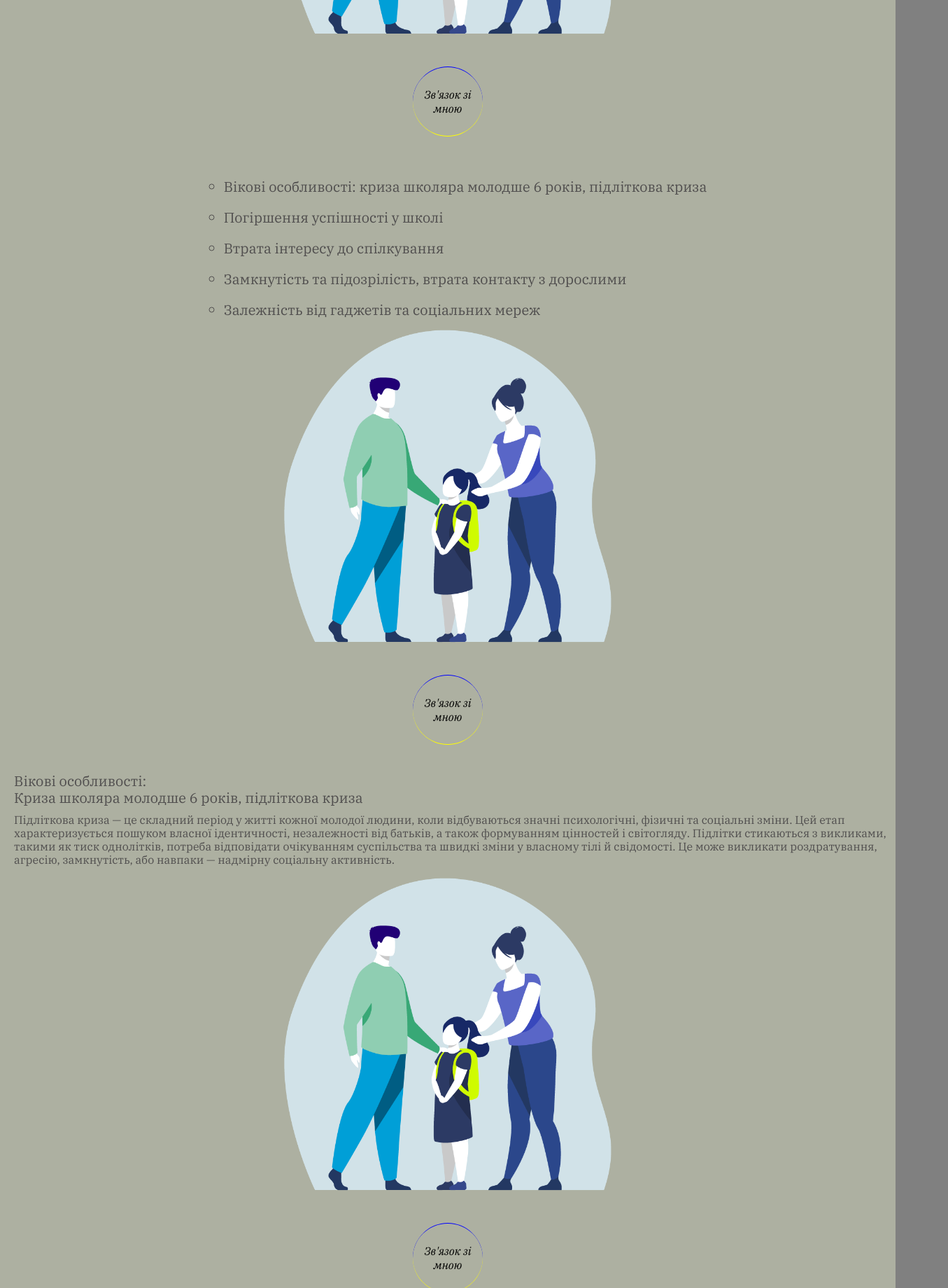
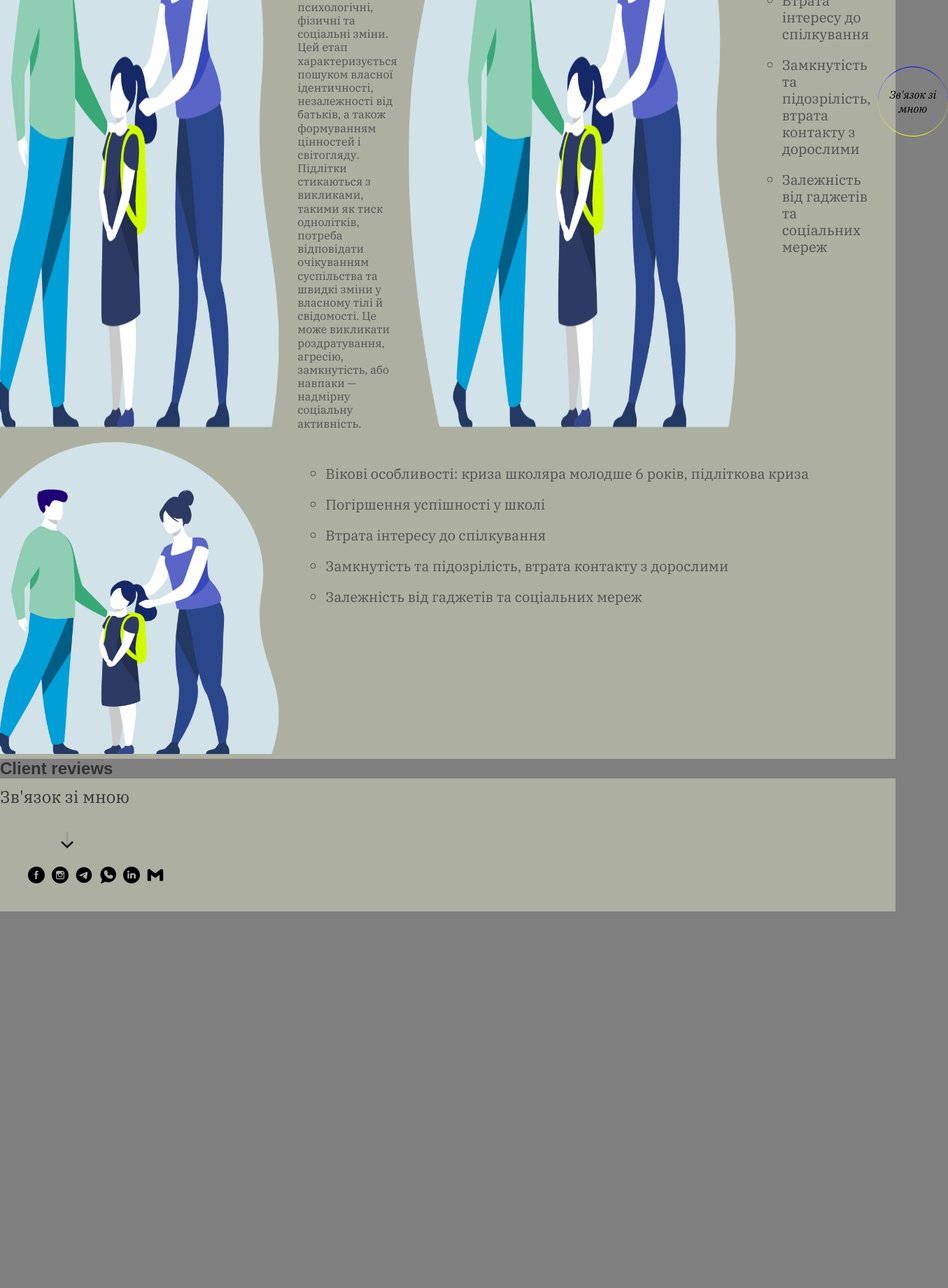
Before and after one commit to dmitruz/psychologist_liuda, a React (Create React App) app: page / in a window 1280 px wide. Shown: the part 4100-5940 px from the top of the page at 70% size, 1355 px wide, since content can reach past the window. After the commit the page ends 5402 px from the top, so only its background shows below. Built offline with nearby package versions, Linux system fonts and the light colour scheme.

Commit message:
change kids service block

```diff
--- a/src/components/MyServices/MyServices.scss
+++ b/src/components/MyServices/MyServices.scss
@@ -78,6 +78,8 @@
     }
 }
 
+
+
 .kids-service {
     width: 100%;
     height: 100%;
@@ -124,8 +126,29 @@
     &__item {
         margin-top: 20px;
     }
+
+    &__wrapper {
+        display: flex;
+        flex-direction: column;
+
+    }
+
+    &__block {
+        display: flex;
+    }
 }
 
 .family-img {
     width: 480px;
 }
+
+
+
+@media (min-width: 768px) {
+    .kids-service__wrapper {
+        display: flex;
+        flex-direction: row;
+        flex-wrap: wrap;
+        justify-content: space-between;
+    }
+}
--- a/src/components/MyServices/MyServices.tsx
+++ b/src/components/MyServices/MyServices.tsx
@@ -75,7 +75,27 @@
                         Підліткова криза — це складний період у житті кожної молодої людини, коли відбуваються значні психологічні, фізичні та соціальні зміни. Цей етап характеризується пошуком власної ідентичності, незалежності від батьків, а також формуванням цінностей і світогляду. Підлітки стикаються з викликами, такими як тиск однолітків, потреба відповідати очікуванням суспільства та швидкі зміни у власному тілі й свідомості. Це може викликати роздратування, агресію, замкнутість, або навпаки — надмірну соціальну активність.
                     </span>
                 </div>
+                <div className="kids-service__wrapper">
+                    <div className="kids-service__block">
                         <img src={familyKid} className="family-img" alt="family" />
+
+                        <ul className="kids-service__text">
+                            <li className="kids-service__item">
+                                Вікові особливості: криза школяра молодше 6 років, підліткова криза
+                            </li>
+                            <li className="kids-service__item">
+                                Погіршення успішності у школі
+                            </li>
+                            <li className="kids-service__item">
+                                Втрата інтересу до спілкування
+                            </li>
+                            <li className="kids-service__item">
+                                Замкнутість та підозрілість, втрата контакту з дорослими
+                            </li>
+                            <li className="kids-service__item">
+                                Залежність від гаджетів та соціальних мереж
+                            </li>
+                        </ul>
                         <div className="call-me">
                             <button className="call-me__btn" onClick={handleOpenModal}>
                                 <span className="call-me__text">
@@ -83,6 +103,10 @@
                                 </span>
                             </button>
                         </div>
+                    </div>
+                    <div className="kids-service__block">
+                        <img src={familyKid} className="family-img" alt="family" />
+
                         <div className="kids-service__container">
                             <ul className="kids-service__text">
                                 <li className="kids-service__item">
@@ -102,14 +126,21 @@
                                 </li>
                             </ul>
                         </div>
+                    </div>
+                    <div className="kids-service__block">
                         <img src={familyKid} className="family-img" alt="family" />
-                <div className="call-me">
-                    <button className="call-me__btn" onClick={handleOpenModal}>
-                        <span className="call-me__text">
-                            Зв'язок зі мною
+
+                        <div className="kids-service__container">
+                            <p className="kids-service__text">
+                                Вікові особливості: <br />
+                                Криза школяра молодше 6 років, підліткова криза
+                            </p>
+                            <span className="kids-service__description">
+                                Підліткова криза — це складний період у житті кожної молодої людини, коли відбуваються значні психологічні, фізичні та соціальні зміни. Цей етап характеризується пошуком власної ідентичності, незалежності від батьків, а також формуванням цінностей і світогляду. Підлітки стикаються з викликами, такими як тиск однолітків, потреба відповідати очікуванням суспільства та швидкі зміни у власному тілі й свідомості. Це може викликати роздратування, агресію, замкнутість, або навпаки — надмірну соціальну активність.
                             </span>
-                    </button>
                         </div>
+                        <img src={familyKid} className="family-img" alt="family" />
+
                         <div className="kids-service__container">
                             <ul className="kids-service__text">
                                 <li className="kids-service__item">
@@ -129,7 +160,6 @@
                                 </li>
                             </ul>
                         </div>
-                <img src={familyKid} className="family-img" alt="family" />
                         <div className="call-me">
                             <button className="call-me__btn" onClick={handleOpenModal}>
                                 <span className="call-me__text">
@@ -137,23 +167,10 @@
                                 </span>
                             </button>
                         </div>
-                <div className="kids-service__container">
-                    <p className="kids-service__text">
-                        Вікові особливості: <br />
-                        Криза школяра молодше 6 років, підліткова криза
-                    </p>
-                    <span className="kids-service__description">
-                        Підліткова криза — це складний період у житті кожної молодої людини, коли відбуваються значні психологічні, фізичні та соціальні зміни. Цей етап характеризується пошуком власної ідентичності, незалежності від батьків, а також формуванням цінностей і світогляду. Підлітки стикаються з викликами, такими як тиск однолітків, потреба відповідати очікуванням суспільства та швидкі зміни у власному тілі й свідомості. Це може викликати роздратування, агресію, замкнутість, або навпаки — надмірну соціальну активність.
-                    </span>
                     </div>
+                    <div className="kids-service__block">
                         <img src={familyKid} className="family-img" alt="family" />
-                <div className="call-me">
-                    <button className="call-me__btn" onClick={handleOpenModal}>
-                        <span className="call-me__text">
-                            Зв'язок зі мною
-                        </span>
-                    </button>
-                </div>
+
                         <div className="kids-service__container">
                             <ul className="kids-service__text">
                                 <li className="kids-service__item">
@@ -173,42 +190,8 @@
                                 </li>
                             </ul>
                         </div>
-                <img src={familyKid} className="family-img" alt="family" />
-                <div className="call-me">
-                    <button className="call-me__btn" onClick={handleOpenModal}>
-                        <span className="call-me__text">
-                            Зв'язок зі мною
-                        </span>
-                    </button>
                     </div>
-                <div className="kids-service__container">
-                    <ul className="kids-service__text">
-                        <li className="kids-service__item">
-                            Вікові особливості: криза школяра молодше 6 років, підліткова криза
-                        </li>
-                        <li className="kids-service__item">
-                            Погіршення успішності у школі
-                        </li>
-                        <li className="kids-service__item">
-                            Втрата інтересу до спілкування
-                        </li>
-                        <li className="kids-service__item">
-                            Замкнутість та підозрілість, втрата контакту з дорослими
-                        </li>
-                        <li className="kids-service__item">
-                            Залежність від гаджетів та соціальних мереж
-                        </li>
-                    </ul>
                 </div>
-                <img src={familyKid} className="family-img" alt="family" />
-                <div className="call-me">
-                    <button className="call-me__btn" onClick={handleOpenModal}>
-                        <span className="call-me__text">
-                            Зв'язок зі мною
-                        </span>
-                    </button>
-                </div>
-
             </section>
 
             {isModalOpen && (
```
Lines whose indentation alone changed are shown as unchanged.
